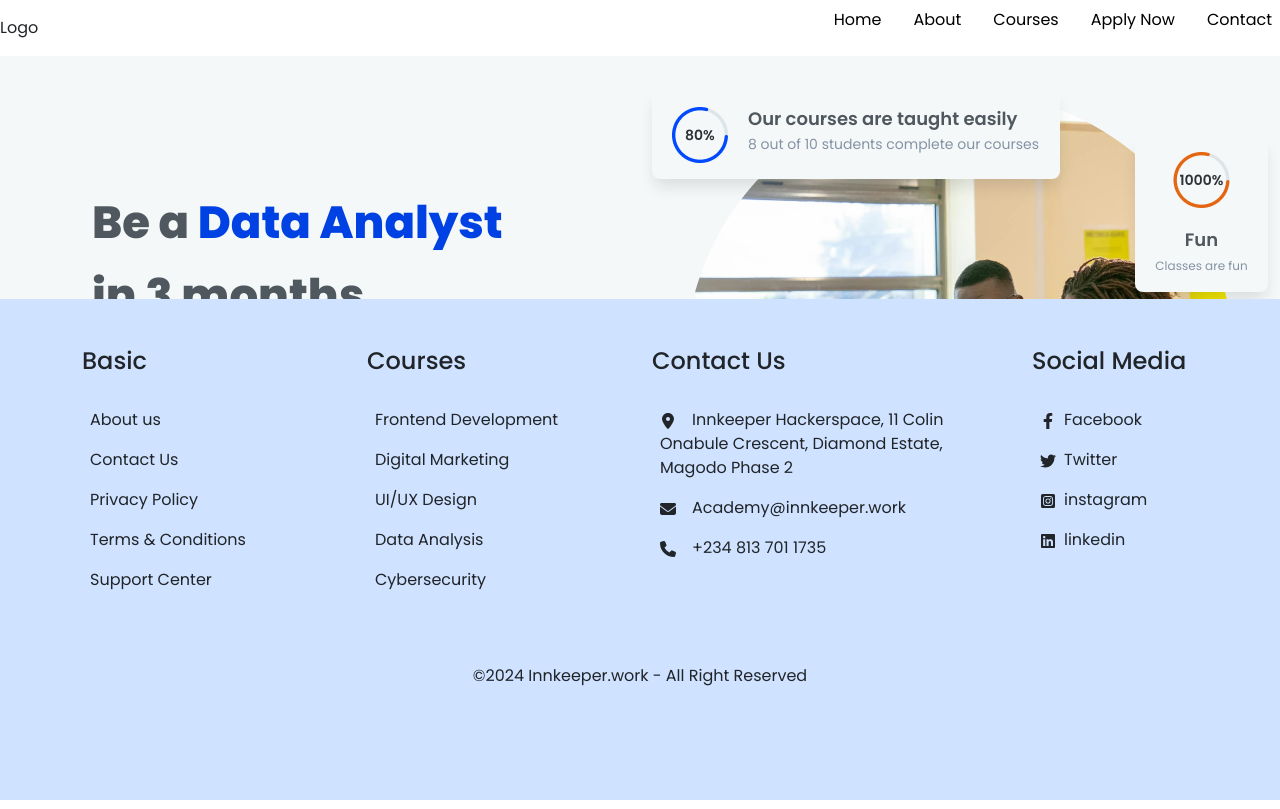
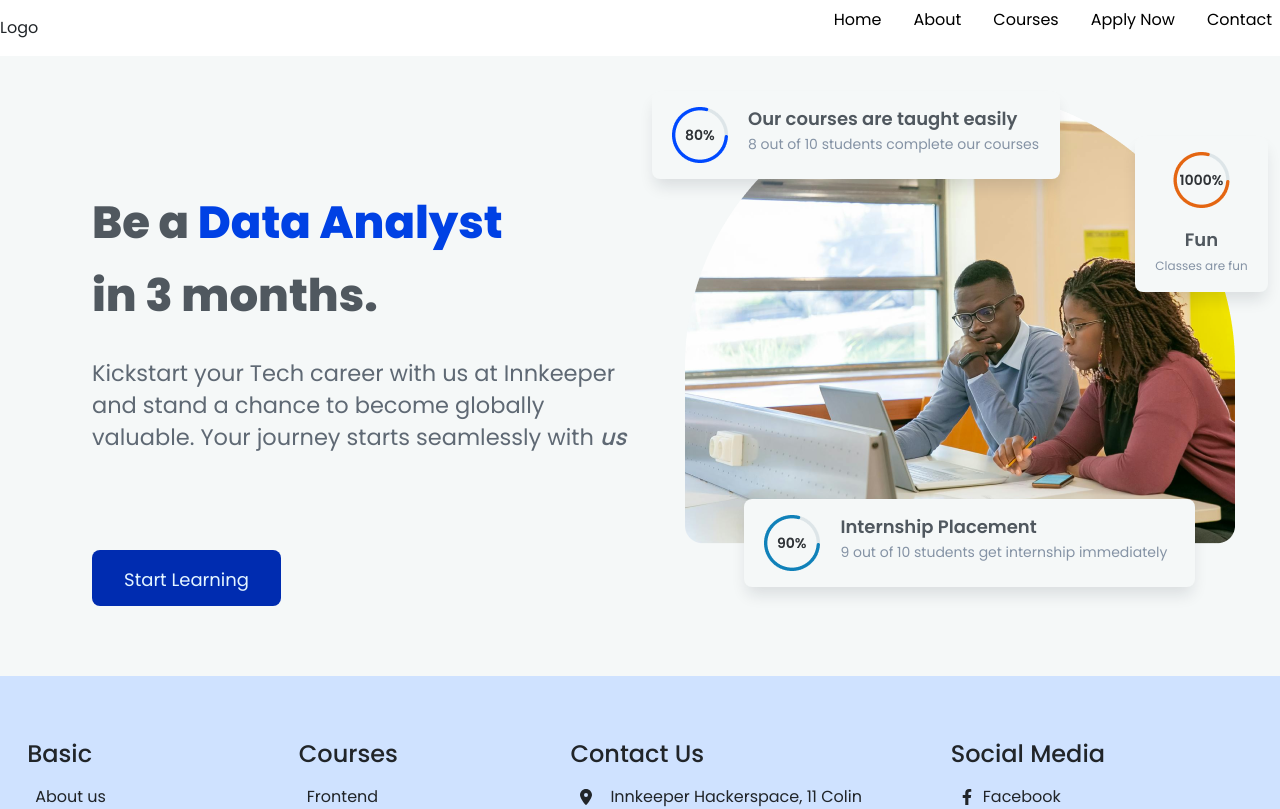
Before and after one commit to SamuelOkoduwa/InkeeperApp, a React (Vite) app: page / in a window 1280 px wide. Shown: the top 809 px of the page. Built offline with nearby package versions, Linux system fonts and the light colour scheme.

Commit message:
completed footer

```diff
--- a/src/App.jsx
+++ b/src/App.jsx
@@ -5,7 +5,6 @@ import About from "./pages/About/About";
 import Courses from "./pages/Courses/Courses";
 import Contact from "./pages/Contact/Contact";
 import ApplyNow from "./pages/ApplyNow/ApplyNow";
-import Footer from "./components/Footer/footer";
 import { Route, Routes, BrowserRouter } from "react-router-dom";
 
 function App() {
@@ -13,7 +12,7 @@ function App() {
     <div>
       <BrowserRouter>
         <NavBar />
-        <Footer />
+
         <Routes>
           <Route exact path="/" element={<Home />} />
           <Route path="/about" element={<About />} />
--- a/src/components/Footer/footer.jsx
+++ b/src/components/Footer/footer.jsx
@@ -12,13 +12,13 @@ import { FaLinkedin } from "react-icons/fa";
 
 function footer() {
   return (
-    <div className="main-footer bg-primary-subtle fixed-bottom py-5">
-      <div className="container">
-        <div className=" row">
+    <div className="main-footer width-100">
+      <div className="bg-primary-subtle pt-5 pb-4">
+        <div className="row text-md-left">
           {/* column 1 */}
-          <div className="col-md-3 col-sm-6">
+          <div className="col-md-3 col-lg-2 col-xl-2 mx-auto mt-3">
             <h4>Basic</h4>
-            <ul className="pt-3 list-unstyled">
+            <ul className="list-unstyled">
               <li>About us</li>
               <li>Contact Us</li>
               <li>Privacy Policy</li>
@@ -27,9 +27,9 @@ function footer() {
             </ul>
           </div>
           {/* column 2 */}
-          <div className="col-md-3 col-sm-6">
+          <div className="col-md-2 col-lg-2 col-xl-2 mx-auto mt-3">
             <h4>Courses</h4>
-            <ul className="pt-3 list-unstyled">
+            <ul className="list-unstyled">
               <li>Frontend Development</li>
               <li>Digital Marketing</li>
               <li>UI/UX Design</li>
@@ -38,16 +38,16 @@ function footer() {
             </ul>
           </div>
           {/* column 3 */}
-          <div className="col-md-4 col-sm-6">
+          <div className="col-md-4 col-lg-3 col-xl-3 mx-auto mt-3">
             <h4>Contact Us</h4>
-            <ul className="pt-3 list-unstyled">
+            <ul className="list-unstyled">
               <li>
                 <FaLocationDot className="me-3" />
                 Innkeeper Hackerspace, 11 Colin Onabule Crescent, Diamond
                 Estate, Magodo Phase 2
               </li>
               <li>
-                <FaEnvelope className="me-3" />
+                <FaEnvelope className="me-2" />
                 Academy@innkeeper.work
               </li>
               <li>
@@ -57,9 +57,9 @@ function footer() {
             </ul>
           </div>
           {/* column 4 */}
-          <div className="col-md-2 col-sm-6">
+          <div className="col-md-3 col-lg-3 col-xl-3 mx-auto mt-3">
             <h4>Social Media</h4>
-            <ul className="pt-3 list-unstyled">
+            <ul className="list-unstyled">
               <li>
                 <FaFacebookF className="me-2" />
                 Facebook
@@ -80,9 +80,9 @@ function footer() {
           </div>
         </div>
         {/* footer bottom */}
-        <div className="container">
-          <div className="footer-bottom text-center py-5">
-            <p className="text-xs-center">
+        <div className="row footer-bottom text-center py-md-5">
+          <div className="col-md-12 col-lg-12">
+            <p className="text-center">
               &copy;{new Date().getFullYear()} Innkeeper.work - All Right
               Reserved
             </p>
--- a/src/pages/Home/Home.jsx
+++ b/src/pages/Home/Home.jsx
@@ -1,12 +1,13 @@
-import React from 'react'
-import LandingPageHero from '../../components/LandingPageHero/LandingPageHero'
-
+import React from "react";
+import LandingPageHero from "../../components/LandingPageHero/LandingPageHero";
+import Footer from "../../components/Footer/footer";
 function Home() {
   return (
-	<div>
-    <LandingPageHero />
-  </div>
-  )
+    <div>
+      <LandingPageHero />
+      <Footer />
+    </div>
+  );
 }
 
-export default Home
+export default Home;
```
